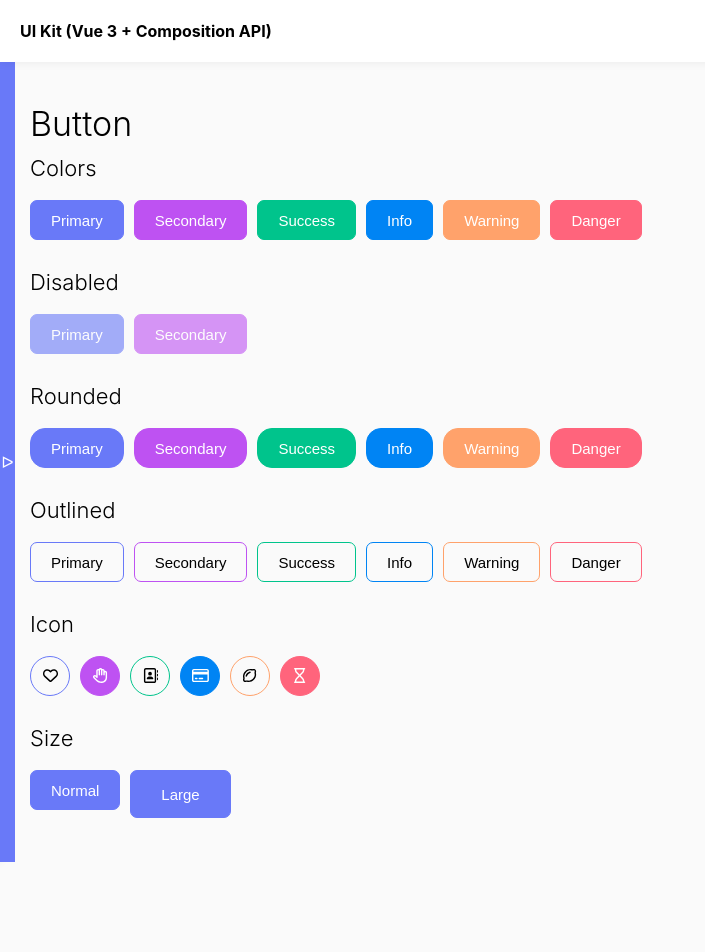
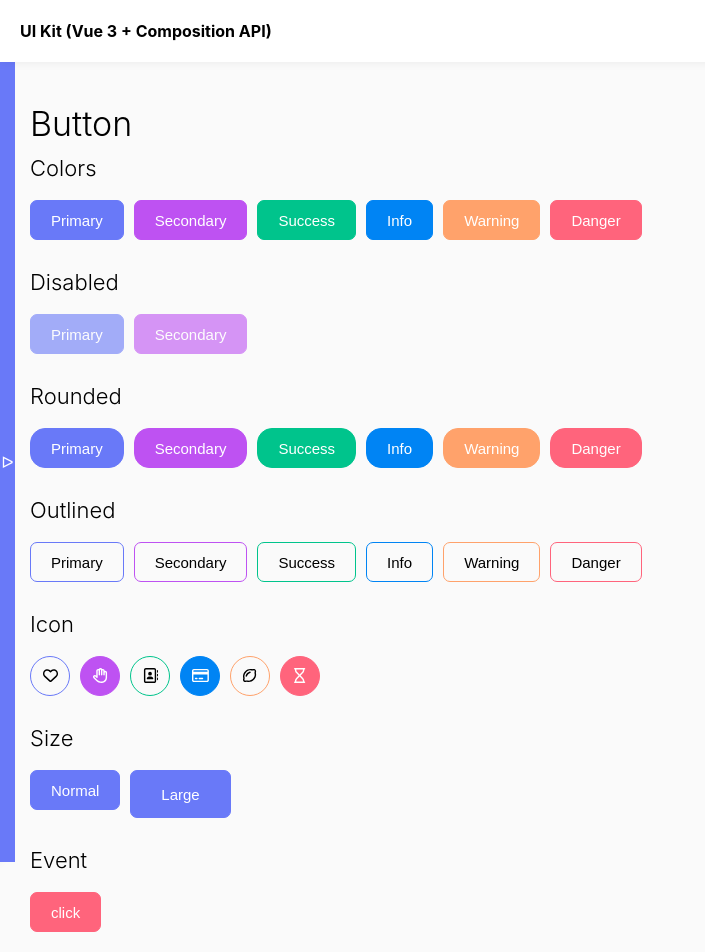
Before and after one commit to BadVoice/UI-kit-vue3, a Vue app: page /button in a window 1280 px wide. Shown: the top 952 px of the page, without its empty margins (0-705 px from the left). Before the commit the page ends 878 px from the top, so only its background shows below. Built offline with nearby package versions, Linux system fonts and the light colour scheme.

Commit message:
feat: handling event in btns

```diff
--- a/src/components/Button.vue
+++ b/src/components/Button.vue
@@ -1,4 +1,5 @@
 <script setup>
+
     const props = defineProps({
         label: {
             type: String,
@@ -29,6 +30,13 @@
             default: 'normal'
         }
     })
+
+    const emit = defineEmits(['testEventClick'])
+
+    const clickOnButton = () => {
+        emit('testEventClick')
+    }
+
 </script>
 
 
@@ -41,6 +49,7 @@
         {'btn_large': size === 'large'}
         ]"
         :disabled="disabled"
+        @click="clickOnButton"
         >
         <span v-if="icon">
              <font-awesome-icon :icon="`fa-regular fa-${icon}`" />
--- a/src/views/Button.vue
+++ b/src/views/Button.vue
@@ -53,6 +53,11 @@
         <Button label="Large" color="primary" size="large"/>
     </div>
 
+    <h2 class="heading-2">Event</h2>
+    <div class="line">
+        <Button label="click" color="danger" @testEventClick="eventForButton"/>
+    </div>
+
 
 
 
@@ -60,6 +65,10 @@
 
 <script setup>
     import Button from '@/components/Button.vue'
+
+    const eventForButton = () => {
+        alert('You clicked danger button')
+    }
 </script>
 
 <style lang="scss" scoped>
```
